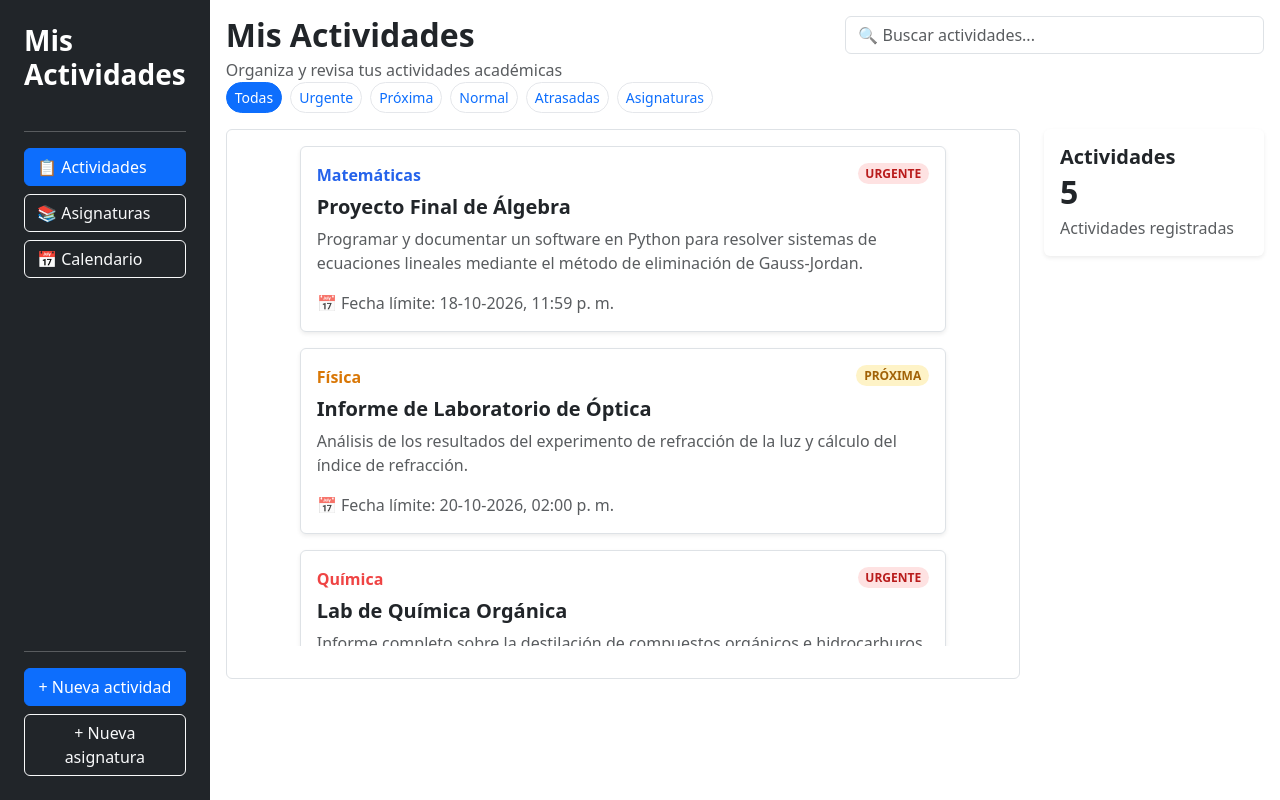
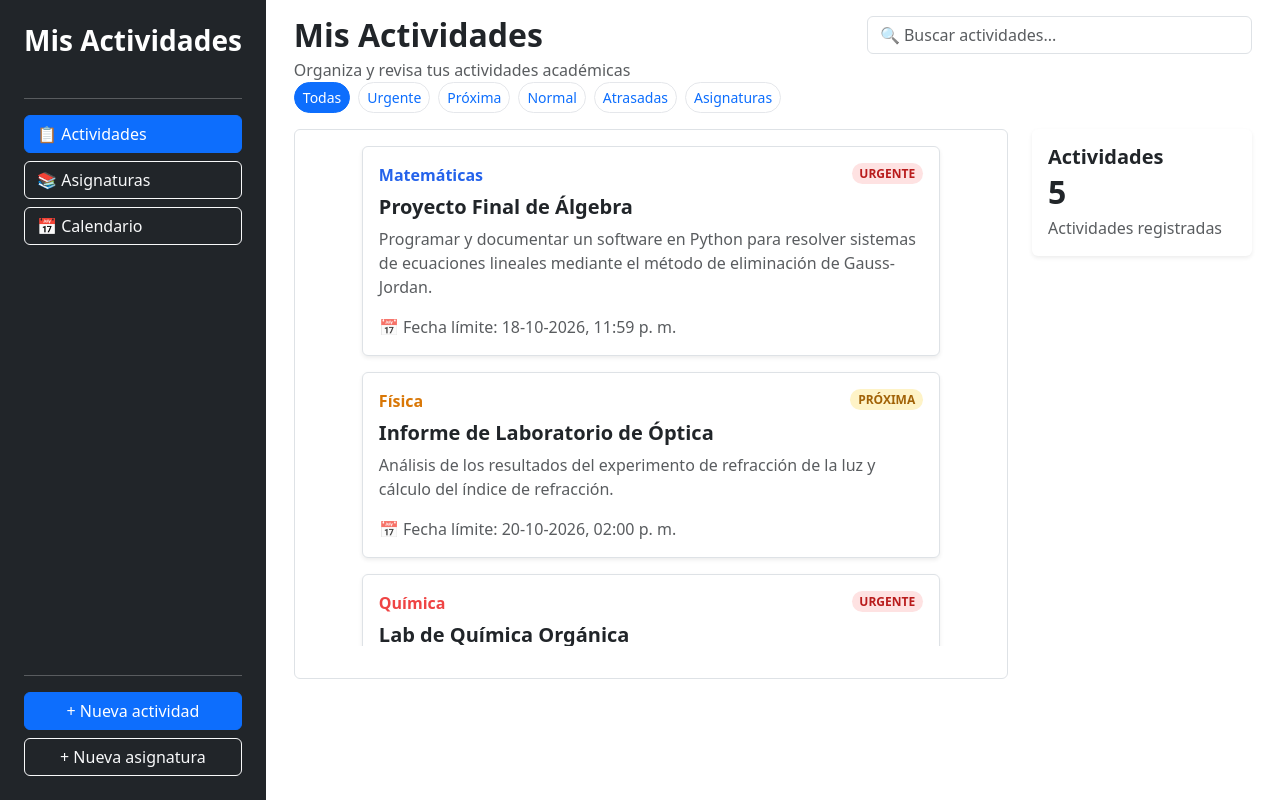
Before and after one commit to javygomezheim-cmd/Proyecto-2-DesarrolloWeb, a React (Vite) app: page / in a window 1280 px wide. Built offline with nearby package versions, Linux system fonts and the light colour scheme.

Commit message:
Ajustes minimos de sidebar(que sea fija para mismo tamaño de pantalla)

```diff
--- a/src/App.jsx
+++ b/src/App.jsx
@@ -100,7 +100,7 @@ export default function App() {
         abrirModalAsignatura={() => setMostrarModalAsignatura(true)}
       />
 
-      <main className="flex-grow-1">
+      <main className="main-content">
         {vista === "lista" && (
           <ListaActividadesPage
             actividades={actividades}
--- a/src/pages/ListaActividadesPage.jsx
+++ b/src/pages/ListaActividadesPage.jsx
@@ -60,7 +60,7 @@ export default function ListaActividadesPage({
   });
 
   return (
-    <div className="row align-items-start mb-4 px-3 pt-3">
+    <div className="row align-items-start mb-4 px-3 pt-3 w-100 m-0">
       <div className="col-12 col-md-7">
         <h2 className="fw-bold mb-1">Mis Actividades</h2>
 
@@ -147,15 +147,16 @@ export default function ListaActividadesPage({
 
       </div>
 
-      <div className="d-flex gap-4 align-items-start">
+      <div className="d-flex gap-4 align-items-start w-100">
 
         <div
-          className="border rounded p-3"
+          className="border rounded p-3 flex-grow-1"
           style={{
-            width: "calc(100% - 240px)",
+            minWidth: 0,
             height: "550px",
           }}
         >
+
           <div
             className="d-flex flex-column align-items-center gap-3"
             style={{
--- a/src/styles/styles.css
+++ b/src/styles/styles.css
@@ -1,3 +1,8 @@
+.main-content {
+  flex: 1;
+  min-width: 0;
+}
+
 .filtro-boton {
   border: 1px solid #e5e7eb;
   color: #0d6efd;
@@ -30,13 +35,18 @@
 
 .sidebar {
   width: 260px;
+  min-width: 260px;
+  max-width: 260px;
   min-height: 100vh;
   flex-shrink: 0;
+  box-sizing: border-box;
 }
 
 @media (max-width: 767px) {
   .sidebar {
     width: 100%;
+    min-width: 100%;
+    max-width: 100%;
     min-height: auto;
   }
 
```
